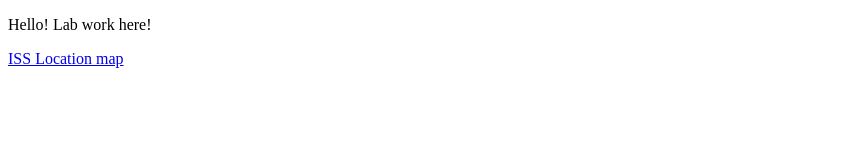
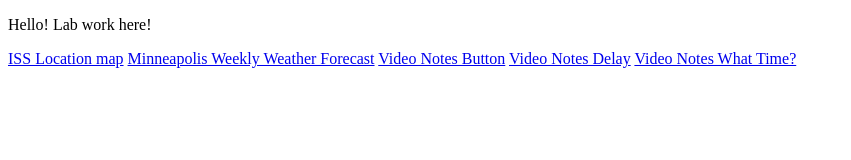
Before and after one commit to MaximusKestell/Week7, a plain HTML site: page index.html in a window 1280 px wide. Shown: the whole page, without its empty margins (0-851 px from the left). Drawn offline with Linux system fonts and the light colour scheme.

Commit message:
Update Index

```diff
--- a/index.html
+++ b/index.html
@@ -10,5 +10,15 @@
 
 <a href="https://maximuskestell.github.io/Week7/iss/iss_location.html">ISS Location map</a>
 
+<a href="https://maximuskestell.github.io/Week7/Lab7/weather.html">Minneapolis Weekly Weather Forecast</a>
+
+<a href="https://maximuskestell.github.io/Week7/Videos/button.html">Video Notes Button</a>
+
+<a href="https://maximuskestell.github.io/Week7/Videos/delay.html">Video Notes Delay</a>
+
+<a href="https://maximuskestell.github.io/Week7/Videos/what_time_is_it.html">Video Notes What Time?</a>
+
+
+
 </body>
 </html>
```
